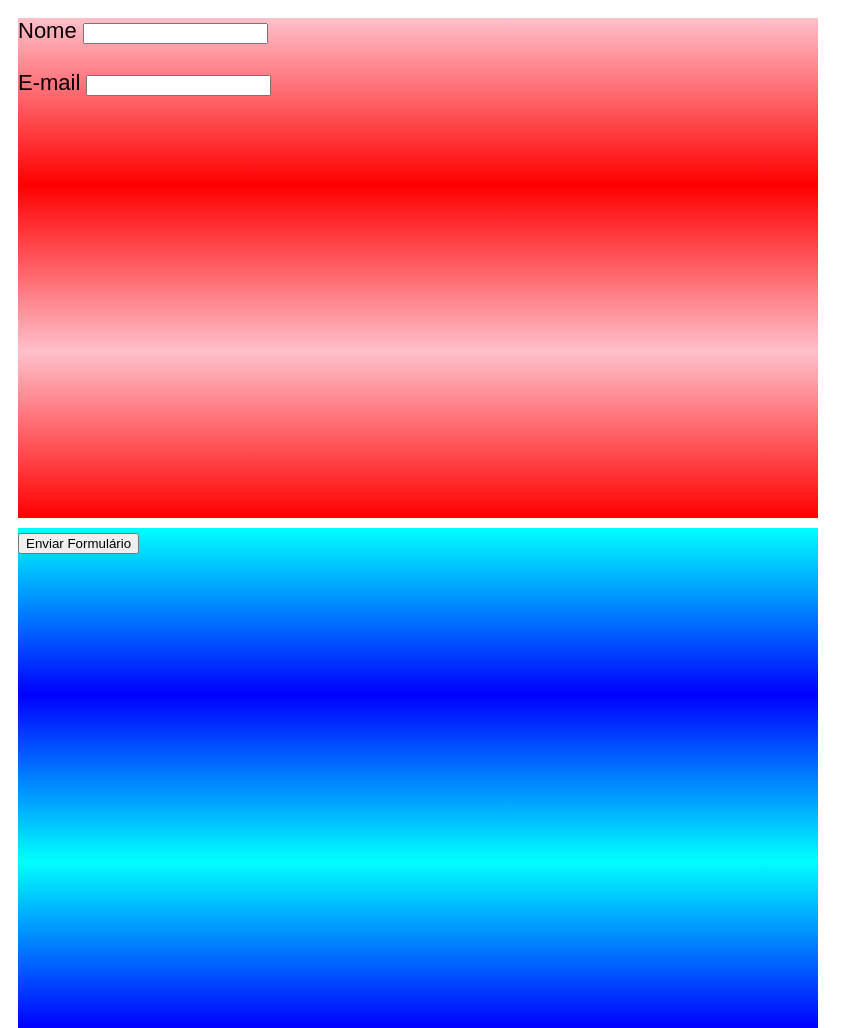
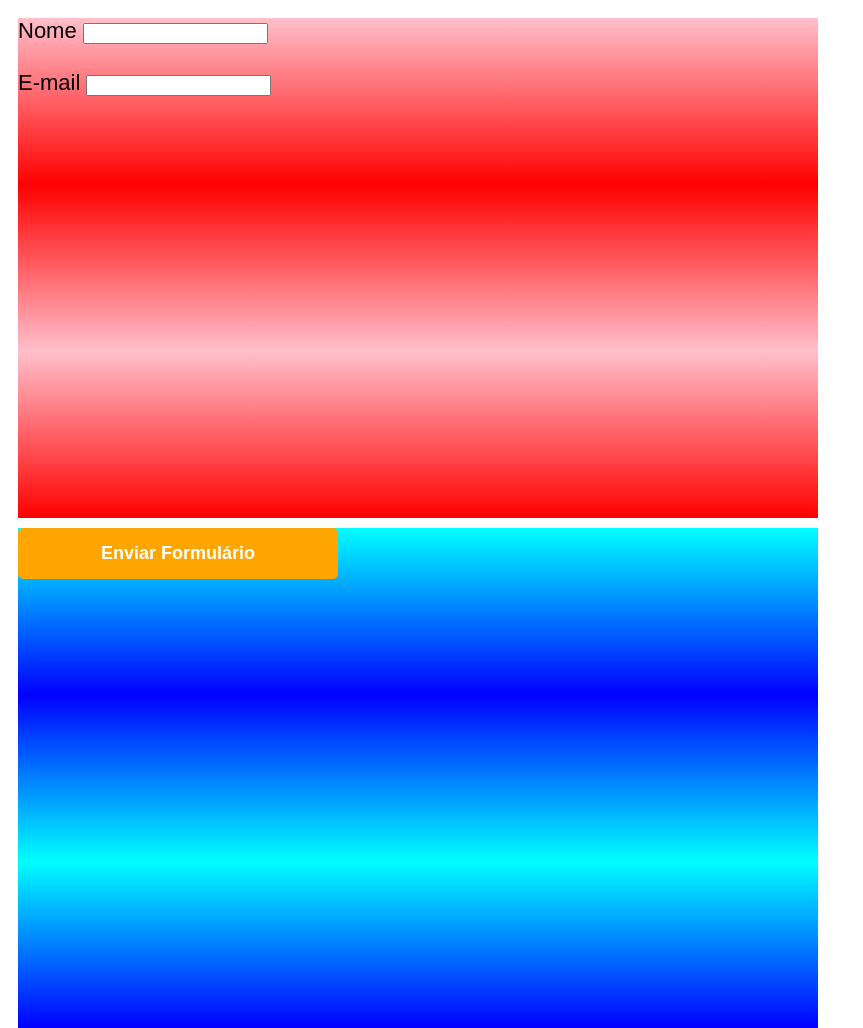
Before and after one commit to carlosslima/gradienteeformulario, a plain HTML site: page index.html in a window 1280 px wide. Shown: the whole page, without its empty margins (0-863 px from the left). Drawn offline with Linux system fonts and the light colour scheme.

Commit message:
Add files via upload

```diff
--- a/style.css
+++ b/style.css
@@ -27,3 +27,15 @@
 			margin-left: 10px;
 
 		}
+		.enviar {
+			width:40%;
+			padding: 15px 0;
+			background: orange;
+			color: white;
+			font-weight: bold;
+			font-size: 18px;
+			border: none;
+			border-radius: 5px;
+			transition: 1s all;
+			cursor: pointer;
+		}
```
